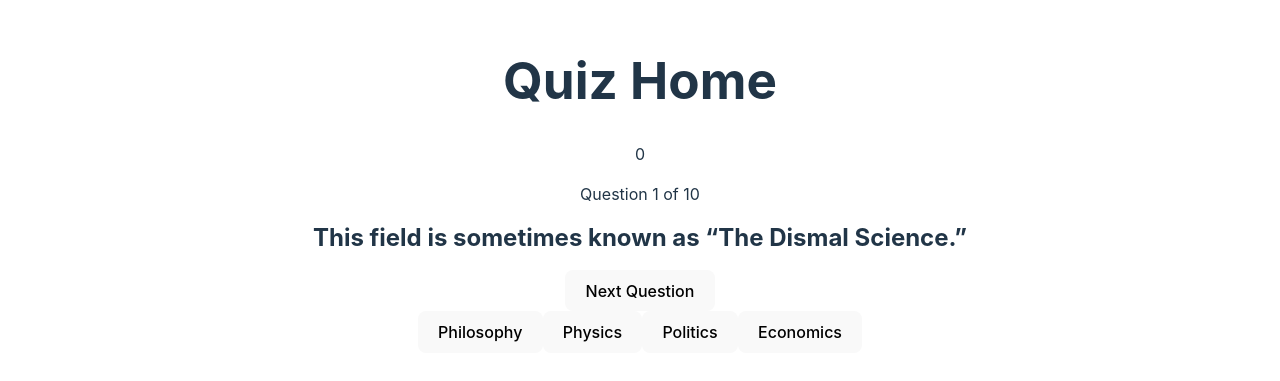
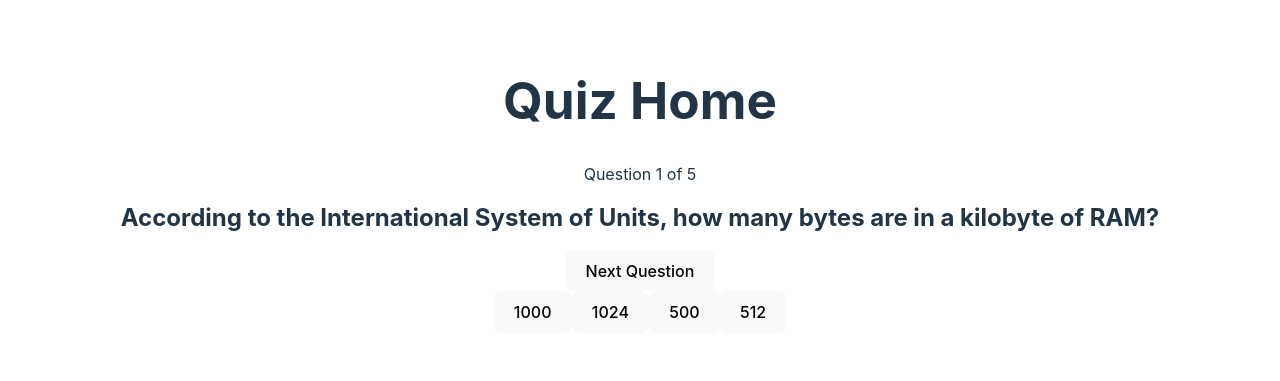
Before and after one commit to dapoadedire/brainbusters, a React (Vite) app: page / in a window 1280 px wide. Shown: the part 215-596 px from the top of the page. Built offline with nearby package versions, Linux system fonts and the light colour scheme.

Commit message:
did a bit, coming back to it.

```diff
--- a/src/components/QuizBank.jsx
+++ b/src/components/QuizBank.jsx
@@ -1,101 +1,68 @@
 const QuizBank = {
-  response_code: 0,
-  results: [
+  "response_code": 0,
+  "results": [
     {
-      category: "General Knowledge",
-      type: "multiple",
-      difficulty: "medium",
-      question:
-        "This field is sometimes known as &ldquo;The Dismal Science.&rdquo;",
-      correct_answer: "Economics",
-      incorrect_answers: ["Philosophy", "Politics", "Physics"],
+      "category": "Science: Computers",
+      "type": "multiple",
+      "difficulty": "easy",
+      "question": "According to the International System of Units, how many bytes are in a kilobyte of RAM?",
+      "correct_answer": "1000",
+      "incorrect_answers": [
+        "512",
+        "1024",
+        "500"
+      ]
     },
     {
-      category: "General Knowledge",
-      type: "multiple",
-      difficulty: "medium",
-      question: "Which language is NOT Indo-European?",
-      correct_answer: "Hungarian",
-      incorrect_answers: ["Russian", "Greek", "Latvian"],
+      "category": "Science: Computers",
+      "type": "multiple",
+      "difficulty": "easy",
+      "question": "How many kilobytes in one gigabyte (in decimal)?",
+      "correct_answer": "1000000",
+      "incorrect_answers": [
+        "1024",
+        "1000",
+        "1048576"
+      ]
     },
     {
-      category: "General Knowledge",
-      type: "multiple",
-      difficulty: "medium",
-      question:
-        "Which essential condiment is also known as Japanese horseradish?",
-      correct_answer: "Wasabi ",
-      incorrect_answers: ["Mentsuyu", "Karashi", "Ponzu"],
+      "category": "Science: Computers",
+      "type": "multiple",
+      "difficulty": "easy",
+      "question": "On Twitter, what was the original character limit for a Tweet?",
+      "correct_answer": "140",
+      "incorrect_answers": [
+        "120",
+        "160",
+        "100"
+      ]
     },
     {
-      category: "General Knowledge",
-      type: "multiple",
-      difficulty: "medium",
-      question:
-        "After how many years would you celebrate your crystal anniversary?",
-      correct_answer: "15",
-      incorrect_answers: ["20", "10", "25"],
+      "category": "Science: Computers",
+      "type": "multiple",
+      "difficulty": "easy",
+      "question": "Which programming language shares its name with an island in Indonesia?",
+      "correct_answer": "Java",
+      "incorrect_answers": [
+        "Python",
+        "C",
+        "Jakarta"
+      ]
     },
     {
-      category: "General Knowledge",
-      type: "multiple",
-      difficulty: "medium",
-      question:
-        "Which Italian automobile manufacturer gained majority control of U.S. automobile manufacturer Chrysler in 2011?",
-      correct_answer: "Fiat",
-      incorrect_answers: ["Maserati", "Alfa Romeo", "Ferrari"],
-    },
-    {
-      category: "General Knowledge",
-      type: "multiple",
-      difficulty: "medium",
-      question:
-        "Which of these is the name of a Japanese system of alternative medicine, literally meaning &quot;finger pressure&quot;?",
-      correct_answer: "Shiatsu",
-      incorrect_answers: ["Ukiyo", "Majime", "Ikigai"],
-    },
-    {
-      category: "General Knowledge",
-      type: "multiple",
-      difficulty: "medium",
-      question: "What is the German word for &quot;spoon&quot;?",
-      correct_answer: "L&ouml;ffel",
-      incorrect_answers: ["Gabel", "Messer", "Essst&auml;bchen"],
-    },
-    {
-      category: "General Knowledge",
-      type: "multiple",
-      difficulty: "medium",
-      question:
-        "What country saw a world record 315 million voters turn out for elections on May 20, 1991?",
-      correct_answer: "India",
-      incorrect_answers: ["United States of America", "Soviet Union", "Poland"],
-    },
-    {
-      category: "General Knowledge",
-      type: "multiple",
-      difficulty: "medium",
-      question:
-        "According to the United States&#039; CDC, one in how many Americans die annually due to smoking?",
-      correct_answer: "Five",
-      incorrect_answers: ["Twenty", "Ten", "One hundred"],
-    },
-    {
-      category: "General Knowledge",
-      type: "multiple",
-      difficulty: "medium",
-      question:
-        "Which iconic Disneyland attraction was closed in 2017 to be remodeled as a &quot;Guardians of the Galaxy&quot; themed ride?",
-      correct_answer: "Twilight Zone Tower of Terror",
-      incorrect_answers: [
-        "The Haunted Mansion",
-        "Pirates of the Caribbean",
-        "Peter Pan&#039;s Flight",
-      ],
-    },
-
-  ],
-};
+      "category": "Science: Computers",
+      "type": "multiple",
+      "difficulty": "easy",
+      "question": "What language does Node.js use?",
+      "correct_answer": "JavaScript",
+      "incorrect_answers": [
+        "Java",
+        "Java Source",
+        "Joomla Source Code"
+      ]
+    }
+  ]
+}
 
 // add id to each question
 
--- a/src/components/QuizHome.jsx
+++ b/src/components/QuizHome.jsx
@@ -3,32 +3,33 @@ import QuizBank from "./QuizBank";
 import _ from "lodash";
 import parse from "html-react-parser";
 import AddID from "../helpers/AddId";
-import Modal from "react-modal";
+// import Modal from "react-modal";
 
 const QuizHome = () => {
 
   // for modal to show result.
-  const [modalIsOpen, setModalIsOpen] = useState(false);
-  function openModal() {
-    setModalIsOpen(true);
-  }
-  function closeModal() {
-    setModalIsOpen(false);
-  }
+  // const [modalIsOpen, setModalIsOpen] = useState(false);
+  // function openModal() {
+  //   setModalIsOpen(true);
+  // }
+  // function closeModal() {
+  //   setModalIsOpen(false);
+  // }
 
   // for quiz
 
   const quizzes = AddID(QuizBank).results;
   const [index, setIndex] = useState(0);
-  const [score, setScore] = useState(0);
+  // const [score, setScore] = useState(0);
 
 
 
-  const handleAnswer = (answer) => {
-    if (answer === quizzes[index].correct_answer) {
-      setScore(score + 1);
-    }
-  };
+  // const handleAnswer = (answer) => {
+  //   if (answer === quizzes[index].correct_answer) {
+  //     setScore(score + 1);
+  //   }
+  // };
+
 
 
   const currentQuiz = quizzes[index];
@@ -47,15 +48,15 @@ const QuizHome = () => {
 
   function submitQuiz() {
     console.log("Quiz Submitted");
-    openModal();
+    // openModal();
   }
   return (
     <div>
       <div></div>
       <h1>Quiz Home</h1>
-      <p>
+      {/* <p>
         {score}
-      </p>
+      </p> */}
       <div>
         <p>
           Question {currentQuiz.id} of {quizzes.length}
@@ -73,26 +74,29 @@ const QuizHome = () => {
           </button>
         )}
 
+{/* Show options */}
         <div>
           {shuffledAnswers.map((answer, index) => {
             return (
               <button
                 key={index}
-                onClick={() => {
-                  handleAnswer(answer);
-                }}
+
               >
                 {parse(answer)}
               </button>
             );
           })}
         </div>
-        <Modal isOpen={modalIsOpen}>
+
+        {/* Modal to show results */}
+        {/* <Modal isOpen={modalIsOpen}>
           <h2>
             Your score is {score} out of {quizzes.length}
           </h2>
           <button onClick={closeModal}>Close</button>
-        </Modal>
+        </Modal> */}
+
+
       </div>
     </div>
   );
```
